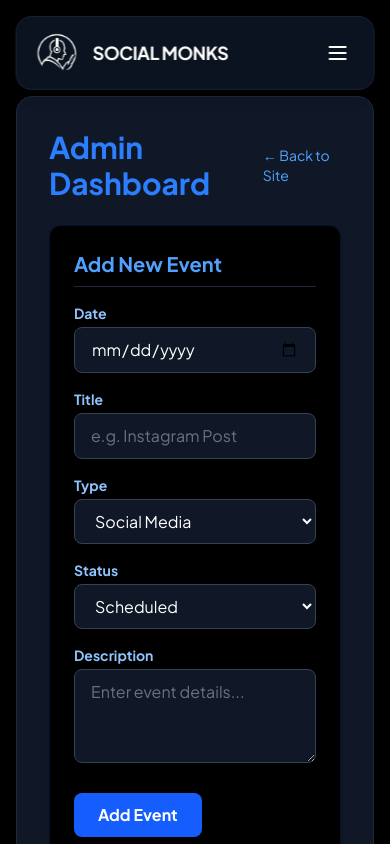
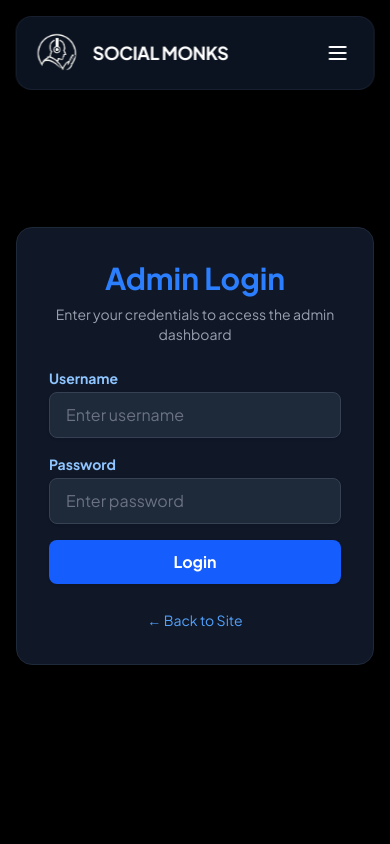
Before and after one commit to siddartha018/neopa, a Next.js app: page /admin1 in a window 390 px wide. Shown: the top 844 px of the page. Built offline with nearby package versions, Linux system fonts and the light colour scheme; no server answers; the database is empty.

Commit message:
added username passowrd to admin page

```diff
--- a/app/admin1/page.tsx
+++ b/app/admin1/page.tsx
@@ -22,6 +22,12 @@ interface ContactSubmission {
 }
 
 export default function AdminDashboard() {
+  const [isAuthenticated, setIsAuthenticated] = useState(false);
+  const [isCheckingAuth, setIsCheckingAuth] = useState(true);
+  const [loginData, setLoginData] = useState({ username: '', password: '' });
+  const [loginError, setLoginError] = useState('');
+  const [isLoggingIn, setIsLoggingIn] = useState(false);
+
   const [events, setEvents] = useState<CalendarEvent[]>([]);
   const [contactSubmissions, setContactSubmissions] = useState<ContactSubmission[]>([]);
   const [loading, setLoading] = useState(true);
@@ -36,12 +42,61 @@ export default function AdminDashboard() {
   const [editingId, setEditingId] = useState<number | null>(null);
 
   useEffect(() => {
+    // Check if user is already authenticated
+    const authStatus = localStorage.getItem('admin_authenticated');
+    if (authStatus === 'true') {
+      setIsAuthenticated(true);
+      setIsCheckingAuth(false);
       // Setup DB first if not exists (optional, but good for first run)
       fetch('/api/setup-db').then(() => {
         fetchEvents();
         fetchContactSubmissions();
       });
+    } else {
+      setIsCheckingAuth(false);
+    }
   }, []);
+
+  const handleLogin = async (e: React.FormEvent) => {
+    e.preventDefault();
+    setIsLoggingIn(true);
+    setLoginError('');
+
+    try {
+      const response = await fetch('/api/admin/login', {
+        method: 'POST',
+        headers: {
+          'Content-Type': 'application/json',
+        },
+        body: JSON.stringify(loginData),
+      });
+
+      const data = await response.json();
+
+      if (response.ok && data.success) {
+        localStorage.setItem('admin_authenticated', 'true');
+        setIsAuthenticated(true);
+        // Setup DB and fetch data after successful login
+        fetch('/api/setup-db').then(() => {
+          fetchEvents();
+          fetchContactSubmissions();
+        });
+      } else {
+        setLoginError(data.error || 'Invalid credentials');
+      }
+    } catch (error) {
+      setLoginError('Login failed. Please try again.');
+      console.error('Login error:', error);
+    } finally {
+      setIsLoggingIn(false);
+    }
+  };
+
+  const handleLogout = () => {
+    localStorage.removeItem('admin_authenticated');
+    setIsAuthenticated(false);
+    setLoginData({ username: '', password: '' });
+  };
 
   const fetchEvents = async () => {
     try {
@@ -152,13 +207,99 @@ export default function AdminDashboard() {
     });
   };
 
+  // Show loading state while checking authentication
+  if (isCheckingAuth) {
+    return (
+      <div className="min-h-screen bg-black flex items-center justify-center">
+        <div className="text-blue-400">Loading...</div>
+      </div>
+    );
+  }
+
+  // Show login form if not authenticated
+  if (!isAuthenticated) {
+    return (
+      <div className="min-h-screen bg-black flex items-center justify-center py-12 px-4 sm:px-6 lg:px-8 pt-24">
+        <div className="max-w-md w-full">
+          <div className="bg-gray-900 rounded-2xl shadow-xl overflow-hidden border border-gray-800 p-8">
+            <div className="text-center mb-6">
+              <h1 className="text-3xl font-bold text-blue-500 font-playfair mb-2">Admin Login</h1>
+              <p className="text-gray-400 text-sm">Enter your credentials to access the admin dashboard</p>
+            </div>
+
+            <form onSubmit={handleLogin} className="space-y-4">
+              <div>
+                <label htmlFor="username" className="block text-sm font-bold text-blue-300 mb-1">
+                  Username
+                </label>
+                <input
+                  type="text"
+                  id="username"
+                  required
+                  value={loginData.username}
+                  onChange={(e) => setLoginData({ ...loginData, username: e.target.value })}
+                  className="w-full px-4 py-2.5 rounded-lg border border-gray-700 bg-gray-800 text-white focus:ring-2 focus:ring-blue-500 focus:border-blue-500 transition-shadow shadow-sm placeholder:text-gray-500"
+                  placeholder="Enter username"
+                />
+              </div>
+
+              <div>
+                <label htmlFor="password" className="block text-sm font-bold text-blue-300 mb-1">
+                  Password
+                </label>
+                <input
+                  type="password"
+                  id="password"
+                  required
+                  value={loginData.password}
+                  onChange={(e) => setLoginData({ ...loginData, password: e.target.value })}
+                  className="w-full px-4 py-2.5 rounded-lg border border-gray-700 bg-gray-800 text-white focus:ring-2 focus:ring-blue-500 focus:border-blue-500 transition-shadow shadow-sm placeholder:text-gray-500"
+                  placeholder="Enter password"
+                />
+              </div>
+
+              {loginError && (
+                <div className="p-3 rounded-lg bg-red-900/20 border border-red-900/50">
+                  <p className="text-red-400 text-sm">{loginError}</p>
+                </div>
+              )}
+
+              <button
+                type="submit"
+                disabled={isLoggingIn}
+                className="w-full px-6 py-2.5 bg-blue-600 text-white font-bold rounded-lg hover:bg-blue-500 transition-colors disabled:opacity-50 disabled:cursor-not-allowed shadow-sm"
+              >
+                {isLoggingIn ? 'Logging in...' : 'Login'}
+              </button>
+            </form>
+
+            <div className="mt-6 text-center">
+              <Link href="/" className="text-sm text-blue-400 hover:text-blue-300">
+                ← Back to Site
+              </Link>
+            </div>
+          </div>
+        </div>
+      </div>
+    );
+  }
+
+  // Show admin dashboard if authenticated
   return (
     <div className="min-h-screen bg-black py-12 px-4 sm:px-6 lg:px-8 pt-24">
       <div className="max-w-4xl mx-auto">
         <div className="bg-gray-900 rounded-2xl shadow-xl overflow-hidden border border-gray-800 p-8 mb-8">
           <div className="flex justify-between items-center mb-6">
             <h1 className="text-3xl font-bold text-blue-500 font-playfair">Admin Dashboard</h1>
+            <div className="flex items-center gap-4">
+              <button
+                onClick={handleLogout}
+                className="text-sm text-red-400 hover:text-red-300 transition-colors"
+              >
+                Logout
+              </button>
               <Link href="/" className="text-sm text-blue-400 hover:text-blue-300">← Back to Site</Link>
+            </div>
           </div>
 
           <div className="bg-black rounded-xl p-6 border border-blue-900/30 mb-8 shadow-sm">
--- /dev/null
+++ b/app/api/admin/login/route.ts
@@ -0,0 +1,38 @@
+import { NextResponse } from 'next/server';
+
+export async function POST(request: Request) {
+  try {
+    const body = await request.json();
+    const { username, password } = body;
+
+    // Get credentials from environment variables
+    const adminUsername = process.env.ADMIN_USERNAME || 'test';
+    const adminPassword = process.env.ADMIN_PASSWORD || 'test';
+
+    // Validate credentials
+    if (!username || !password) {
+      return NextResponse.json(
+        { error: 'Username and password are required' },
+        { status: 400 }
+      );
+    }
+
+    if (username === adminUsername && password === adminPassword) {
+      return NextResponse.json(
+        { success: true, message: 'Authentication successful' },
+        { status: 200 }
+      );
+    } else {
+      return NextResponse.json(
+        { error: 'Invalid username or password' },
+        { status: 401 }
+      );
+    }
+  } catch (error) {
+    console.error('Error during authentication:', error);
+    return NextResponse.json(
+      { error: 'Authentication failed' },
+      { status: 500 }
+    );
+  }
+}
```
Lines whose indentation alone changed are shown as unchanged.
